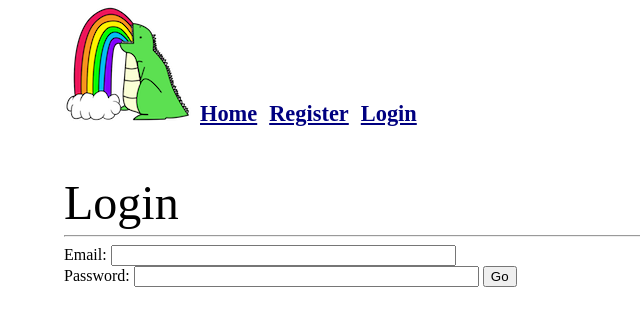
After one commit to TheMiloAnderson/stock_portfolio, a Flask app: page /login in a window 1280 px wide. The commit adds this page. Shown: the top 326 px of the page, without its empty margins (0-640 px from the left). Run offline with Flask 2, Linux system fonts and the light colour scheme.

Commit message:
basic user auth is working

```diff
--- /dev/null
+++ b/src/auth.py
@@ -0,0 +1,82 @@
+from flask import render_template, flash, redirect, url_for, session, abort, g
+from .models import db, User
+from .forms import AuthForm
+from . import app
+import functools
+
+
+def login_required(view):
+    @functools.wraps(view)
+    def wrapped_view(**kwargs):
+        if g.user is None:
+            # abort(404)
+            return redirect(url_for('.login'))
+        return view(**kwargs)
+    return wrapped_view
+
+
+@app.before_request
+def load_logged_in_user():
+    user_id = session.get('user_id')
+    if user_id is None:
+        g.user = None
+    else:
+        g.user = User.query.get(user_id)
+
+
+@app.route('/register', methods=['GET', 'POST'])
+def register():
+    form = AuthForm()
+    if form.validate_on_submit():
+        email = form.data['email']
+        password = form.data['password']
+        error = None
+
+        if not email or not password:
+            error = 'Invalid email or password'
+        if User.query.filter_by(email=email).first():
+            error = f'{ email } has already been registered'
+
+        if not error:
+            user = User(
+                email=email,
+                raw_pass=password
+            )
+            db.session.add(user)
+            db.session.commit()
+            flash('Registration complete, please log in again')
+            return redirect(url_for('.login'))
+
+        flash(error)
+
+    return render_template('auth/register.html', form=form)
+
+
+@app.route('/login', methods=['GET', 'POST'])
+def login():
+    # import pdb; pdb.set_trace()
+    form = AuthForm()
+    if form.validate_on_submit():
+        email = form.data['email']
+        password = form.data['password']
+        error = None
+
+        user = User.query.filter_by(email=email).first()
+        if not user or not User.check_password_hash(user, password):
+            error = 'Invalid username or password'
+
+        if not error:
+            session.clear()
+            session['user_id'] = user.id
+            return redirect(url_for('.home'))
+
+        flash(error)
+
+    return render_template('auth/login.html', form=form)
+
+
+@login_required
+@app.route('/logout', methods=['POST'])
+def logout():
+    session.clear()
+    flash('OK bye')
--- a/src/forms.py
+++ b/src/forms.py
@@ -1,5 +1,5 @@
 from flask_wtf import FlaskForm
-from wtforms import StringField, SelectField
+from wtforms import StringField, SelectField, PasswordField
 from wtforms.validators import DataRequired
 from .models import Portfolio
 
@@ -22,3 +22,8 @@ class CompanyAddForm(FlaskForm):
 
 class PortfolioAddForm(FlaskForm):
     name = StringField('Portfolio Name: ', validators=[DataRequired()])
+
+
+class AuthForm(FlaskForm):
+    email = StringField('Email: ', validators=[DataRequired()])
+    password = PasswordField('Password: ', validators=[DataRequired()])
--- a/src/static/css/layout.css
+++ b/src/static/css/layout.css
@@ -1,6 +1,15 @@
 body {
     width: 90%;
     margin: auto;
+}
+
+header {
+    display: grid;
+    grid-template-columns: 80% 20%;
+}
+
+nav {
+    margin-bottom: 40px;
 }
 
 nav ul:before {
@@ -14,6 +23,11 @@ nav ul li {
 nav ul li a {
     display: block;
     padding: 4px;
+    font-size: 1.4em;
     font-weight: bold;
     color: navy;
 }
+
+nav ul li a:hover {
+    color: seagreen;
+}
--- /dev/null
+++ b/src/templates/auth/login.html
@@ -0,0 +1,17 @@
+{% extends "base.html" %}
+
+{% block content %}
+<h1>Login</h1>
+<hr>
+
+{% for message in get_flashed_messages() %}
+<p class="flashed">{{ message }}</p>
+{% endfor %}
+
+<form action="{{ url_for('.login') }}" method="POST">
+    {{ form.hidden_tag() }}
+    {{ form.email.label }}{{ form.email(size=40) }}<br />
+    {{ form.password.label }}{{ form.password(size=40) }}
+    <button type="submit">Go</button>
+</form>
+{% endblock %}
--- a/src/templates/base.html
+++ b/src/templates/base.html
@@ -14,10 +14,19 @@
         <nav>
             <ul>
             <li><a href="{{ url_for(".home") }}">Home</a></li>
+            {% if g.user %}
             <li><a href="{{ url_for(".search") }}">Search</a></li>
             <li><a href="{{ url_for(".portfolio") }}">Portfolio</a></li>
+            <li><a href="{{ url_for(".logout") }}">Logout</a></li>
+            {% else %}
+            <li><a href="{{ url_for(".register") }}">Register</a></li>
+            <li><a href="{{ url_for(".login") }}">Login</a></li>
+            {% endif %}
             </ul>
         </nav>
+        {% if g.user %}
+        <h3>Welcome, {{ g.user['email'] }}</h3>
+        {% endif %}
     </header>
     <main>
         {% block content %}{% endblock %}
--- a/src/templates/company.html
+++ b/src/templates/company.html
@@ -2,9 +2,11 @@
 {% block content %}
 <h1>Add to Portfolio?</h1>
 <hr>
+
 {% for message in get_flashed_messages() %}
 <p class="flashed">{{ message }}</p>
 {% endfor %}
+
 <table>
     <tr>
         <td>{{ name }} ({{ symbol }})</td>
```
Also changed, not shown: src/models.py (+26 -0 lines), src/routes.py (+12 -5 lines), src/templates/auth/register.html (added, +17 -0 lines).
